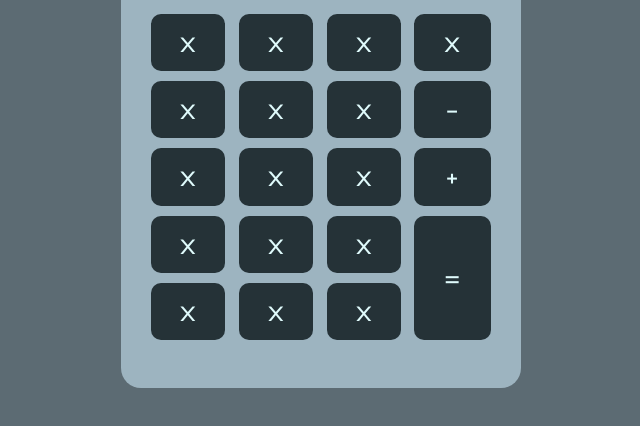
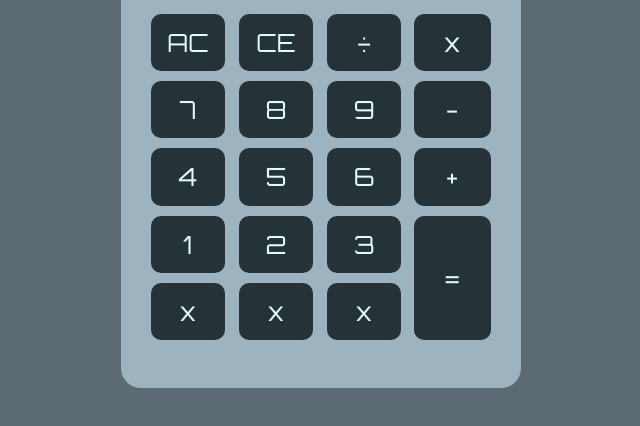
Before and after one commit to JarekSopinski/JavaScript_Calculator, a plain HTML site: page index.html in a window 1280 px wide. Shown: the part 232-658 px from the top of the page, without its empty margins (319-959 px from the left). Drawn offline with Linux system fonts and the light colour scheme.

Commit message:
Numbers to buttons

```diff
--- a/index.html
+++ b/index.html
@@ -26,51 +26,67 @@
         <div class="mainButtons">
 
             <div class="mainButtonsRow">
-                <div class="buttonContainer">
-                    <div class="button"><span>x</span></div>
+
+                <div id="btnAC" class="buttonContainer">
+                    <div class="button"><span>AC</span></div>
                 </div>
-                <div class="buttonContainer">
-                    <div class="button"><span>x</span></div>
+
+                <div id="btnCE" class="buttonContainer">
+                    <div class="button"><span>CE</span></div>
                 </div>
-                <div class="buttonContainer">
-                    <div class="button"><span>x</span></div>
+
+                <div id="btnDivide" class="buttonContainer">
+                    <div class="button"><span>&divide;</span></div>
                 </div>
+
             </div>
 
             <div class="mainButtonsRow">
-                <div class="buttonContainer">
-                    <div class="button"><span>x</span></div>
+
+                <div id="btn7" class="buttonContainer">
+                    <div class="button"><span>7</span></div>
                 </div>
-                <div class="buttonContainer">
-                    <div class="button"><span>x</span></div>
+
+                <div id="8" class="buttonContainer">
+                    <div class="button"><span>8</span></div>
                 </div>
-                <div class="buttonContainer">
-                    <div class="button"><span>x</span></div>
+
+                <div id="9" class="buttonContainer">
+                    <div class="button"><span>9</span></div>
                 </div>
+
             </div>
 
             <div class="mainButtonsRow">
-                <div class="buttonContainer">
-                    <div class="button"><span>x</span></div>
+
+                <div id="btn4" class="buttonContainer">
+                    <div class="button"><span>4</span></div>
                 </div>
-                <div class="buttonContainer">
-                    <div class="button"><span>x</span></div>
+
+                <div id="btn5" class="buttonContainer">
+                    <div class="button"><span>5</span></div>
                 </div>
-                <div class="buttonContainer">
-                    <div class="button"><span>x</span></div>
+
+                <div id="6" class="buttonContainer">
+                    <div class="button"><span>6</span></div>
                 </div>
+
             </div>
 
             <div class="mainButtonsRow">
-                <div class="buttonContainer">
-                    <div class="button"><span>x</span></div>
+
+                <div id="btn1" class="buttonContainer">
+                    <div class="button"><span>1</span></div>
                 </div>
-                <div class="buttonContainer">
-                    <div class="button"><span>x</span></div>
+
+                <div id="btn2" class="buttonContainer">
+                    <div class="button"><span>2</span></div>
                 </div>
-                <div class="buttonContainer">
-                    <div class="button"><span>x</span></div>
+
+                <div id="3" class="buttonContainer">
+                    <div class="button"><span>3</span></div>
                 </div>
+
             </div>
 
             <div class="mainButtonsRow">
```
